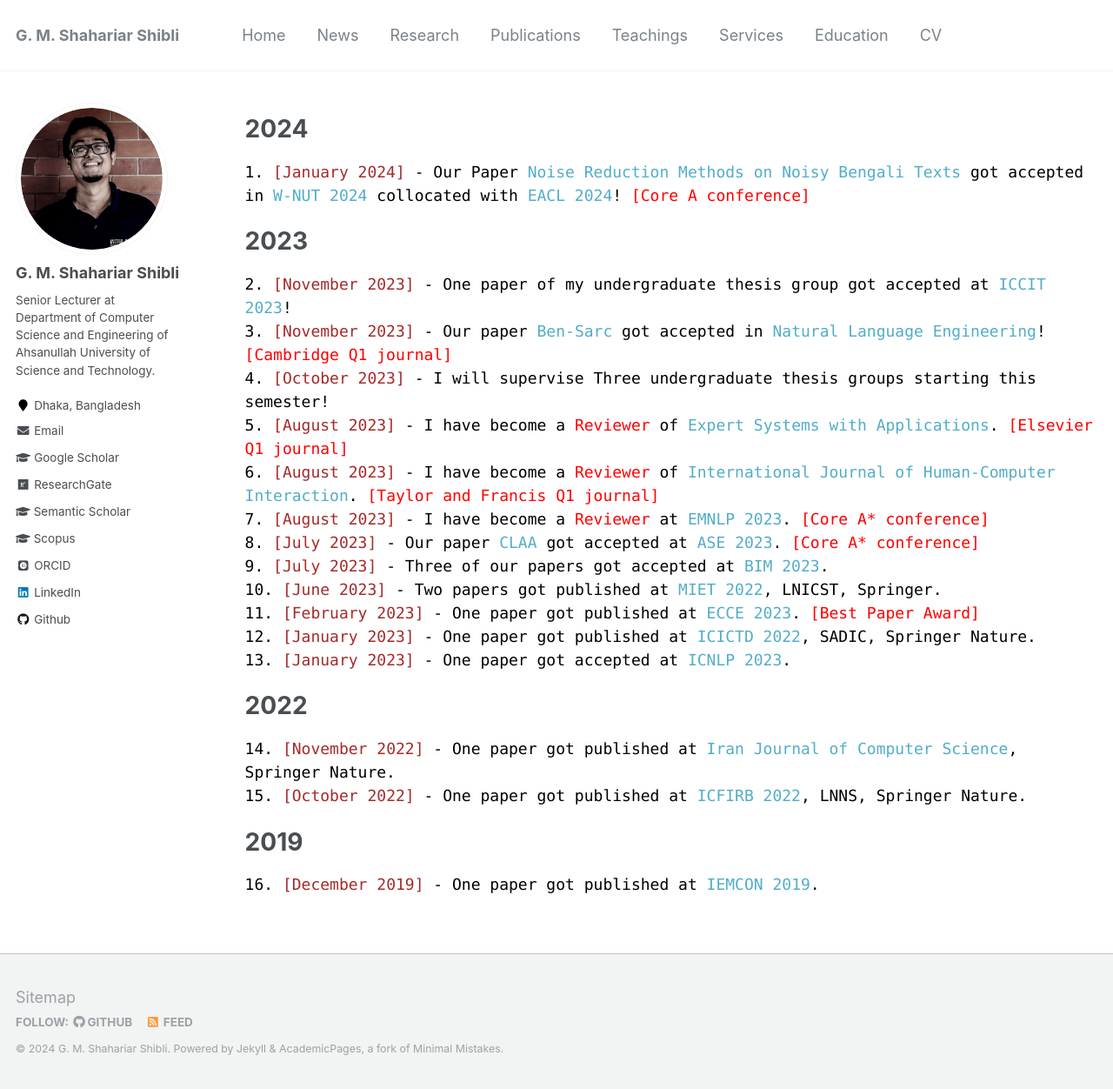
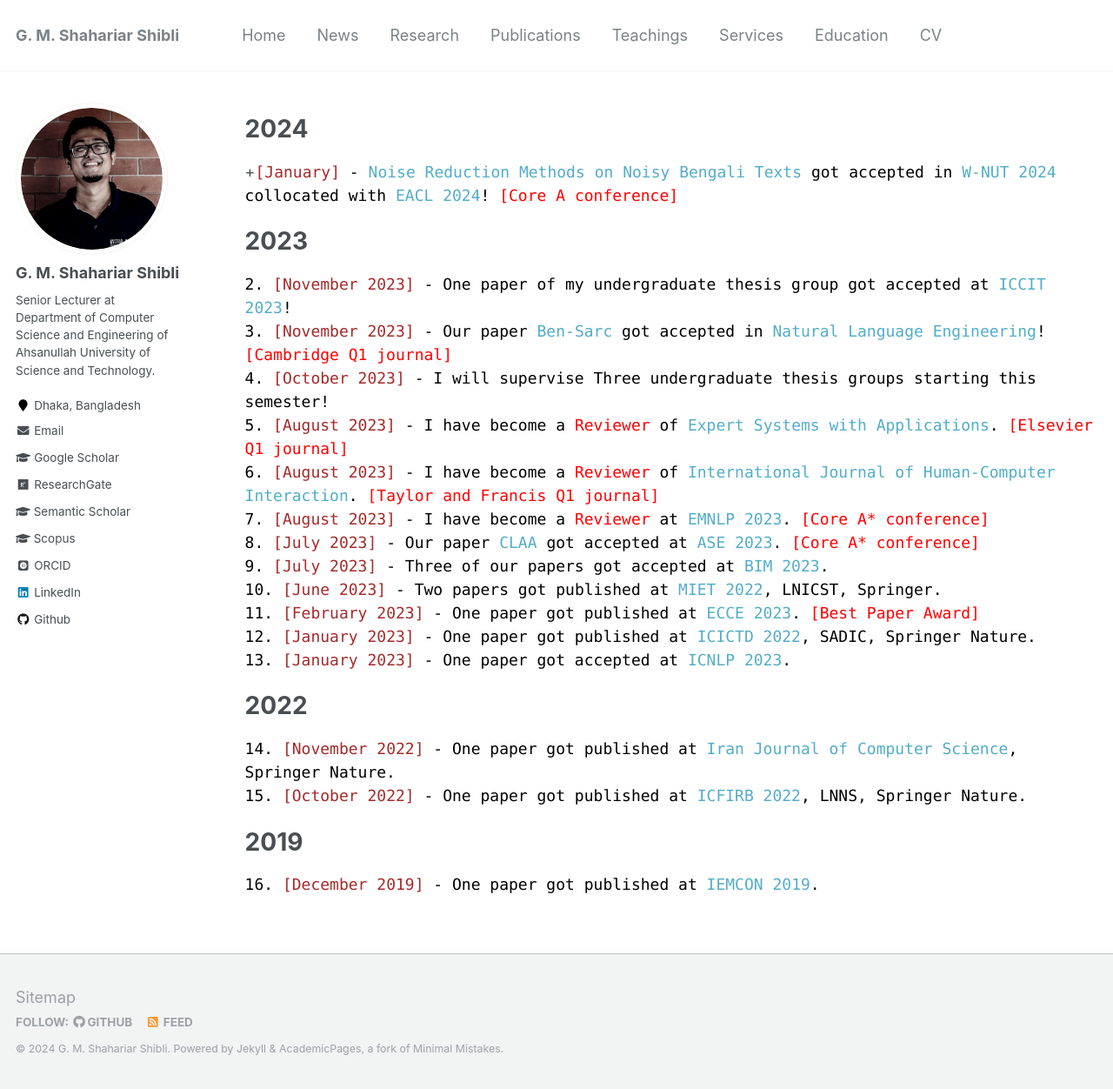
Before and after one commit to shahariar-shibli/shahariar-shibli.github.io, a Jekyll site: the page built from _pages/news.md, in a window 1280 px wide and 1252 px high. Shown: the whole window at 87% size. Built offline with Jekyll 4.4.1, drawn with Linux system fonts in a browser that asks for light colours; some web fonts are replaced.

Commit message:
Update news.md

```diff
--- a/_pages/news.md
+++ b/_pages/news.md
@@ -7,7 +7,7 @@
 
 # 2024
 
-<span style="font-family:Monaco; color:black;">1. <span style="color:brown">[January 2024]</span> -  Our Paper [Noise Reduction Methods on Noisy Bengali Texts](https://arxiv.org/pdf/2401.14360.pdf) got accepted in [W-NUT 2024](https://noisy-text.github.io/2024/) collocated with [EACL 2024](https://2024.eacl.org/)! <span style="color:red;">[Core A conference]</span></span><br/>
++<span style="font-family:Monaco; color:black;"><span style="color:brown">[January]</span> - [Noise Reduction Methods on Noisy Bengali Texts](https://arxiv.org/pdf/2401.14360.pdf) got accepted in [W-NUT 2024](https://noisy-text.github.io/2024/) collocated with [EACL 2024](https://2024.eacl.org/)! <span style="color:red;">[Core A conference]</span></span><br/>
 
 
 # 2023
```
